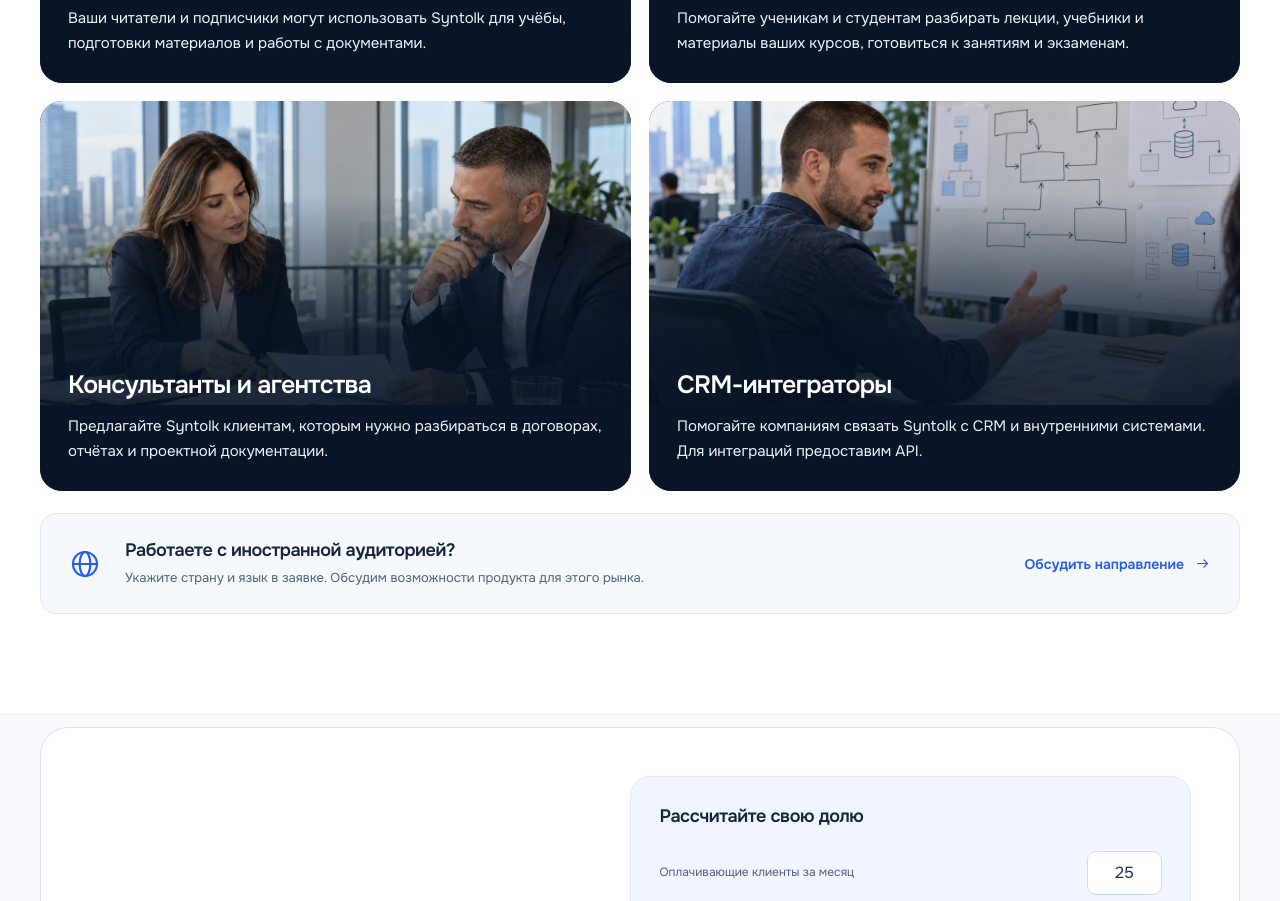
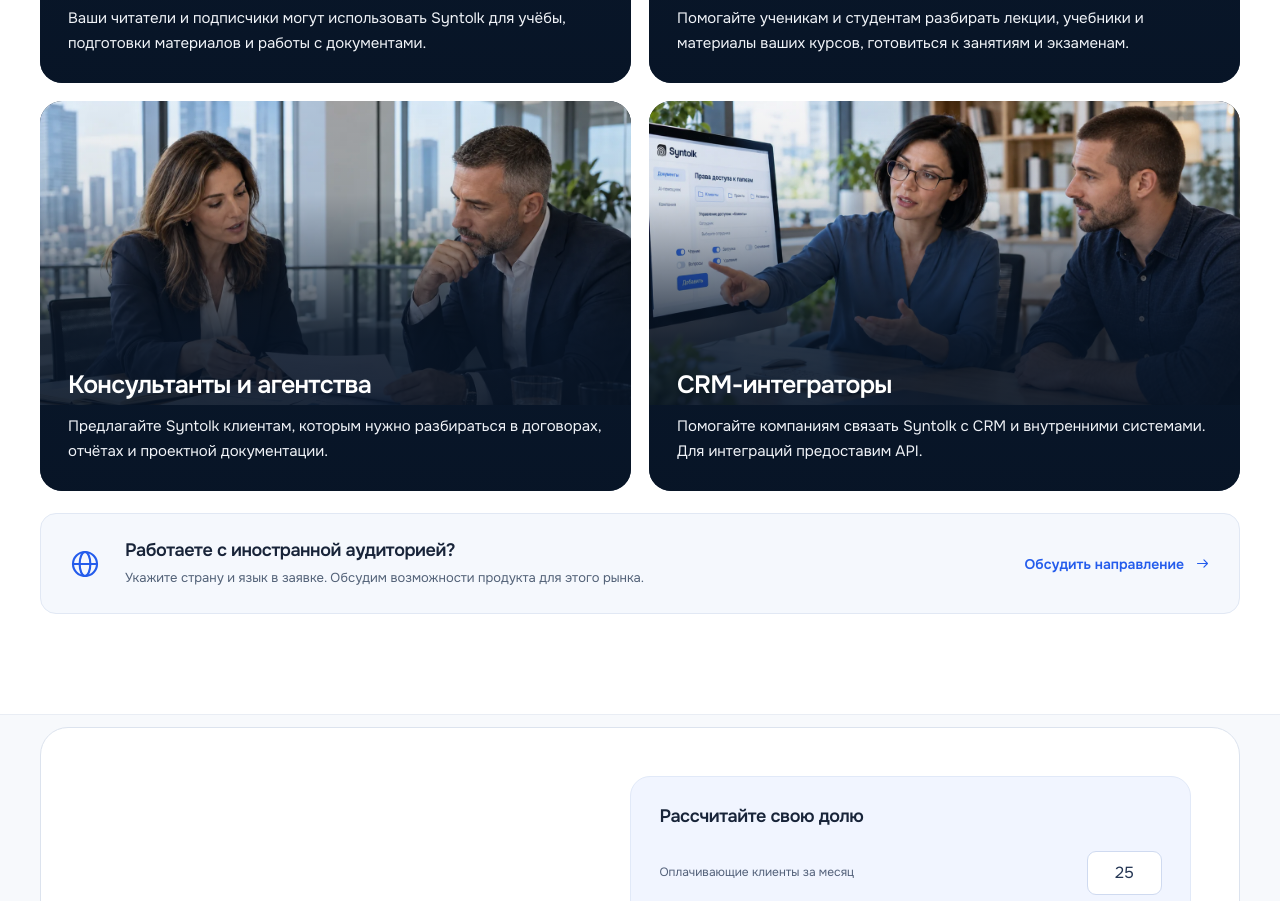
Before and after one commit to syntolkru-prog/Partner-landing, a website: page index.html in a window 1280 px wide. Shown: the part 3422-4323 px from the top of the page. Drawn offline with Linux system fonts and the light colour scheme.

Commit message:
Replace CRM integrator card photo

```diff
--- a/index.html
+++ b/index.html
@@ -816,7 +816,7 @@
           <article class="audience-card photo-story audience-authors"><img src="Syntolk-partners-assets/asset-7e52f0d0b5e1.webp" alt="" width="1100" height="619" loading="lazy"><div class="story-copy"><h3>Авторы и блогеры</h3><p>Ваши читатели и подписчики могут использовать Syntolk для учёбы, подготовки материалов и работы с документами.</p></div></article>
           <article class="audience-card photo-story audience-study"><img src="Syntolk-partners-assets/asset-6a47f206ef5b.webp" alt="" width="1100" height="619" loading="lazy"><div class="story-copy"><h3>Преподаватели и образовательные сообщества</h3><p>Помогайте ученикам и студентам разбирать лекции, учебники и материалы ваших курсов, готовиться к занятиям и экзаменам.</p></div></article>
           <article class="audience-card photo-story audience-experts"><img src="Syntolk-partners-assets/asset-3ed4082f1b56.webp" alt="" width="1121" height="1403" loading="lazy"><div class="story-copy"><h3>Консультанты и агентства</h3><p>Предлагайте Syntolk клиентам, которым нужно разбираться в договорах, отчётах и проектной документации.</p></div></article>
-          <article class="audience-card photo-story audience-business"><img src="Syntolk-partners-assets/asset-28480297dd34.webp" alt="" width="511" height="479" loading="lazy"><div class="story-copy"><h3>CRM-интеграторы</h3><p>Помогайте компаниям связать Syntolk с CRM и внутренними системами. Для интеграций предоставим API.</p></div></article>
+          <article class="audience-card photo-story audience-business"><img src="Syntolk-partners-assets/crm-integrators-v2.webp" alt="" width="1448" height="1086" loading="lazy"><div class="story-copy"><h3>CRM-интеграторы</h3><p>Помогайте компаниям связать Syntolk с CRM и внутренними системами. Для интеграций предоставим API.</p></div></article>
         </div>
         <div class="global-strip"><svg class="icon" aria-hidden="true"><use href="#globe"/></svg><div><h3>Работаете с иностранной аудиторией?</h3><p>Укажите страну и язык в заявке. Обсудим возможности продукта для этого рынка.</p></div><a class="text-link" href="#join">Обсудить направление<svg class="icon" aria-hidden="true"><use href="#arrow"/></svg></a></div>
       </div>
```
Also changed, not shown: public/index.html (+1 -1 lines), Syntolk-partners-assets/crm-integrators-v2.webp (added), public/Syntolk-partners-assets/crm-integrators-v2.webp (added).
